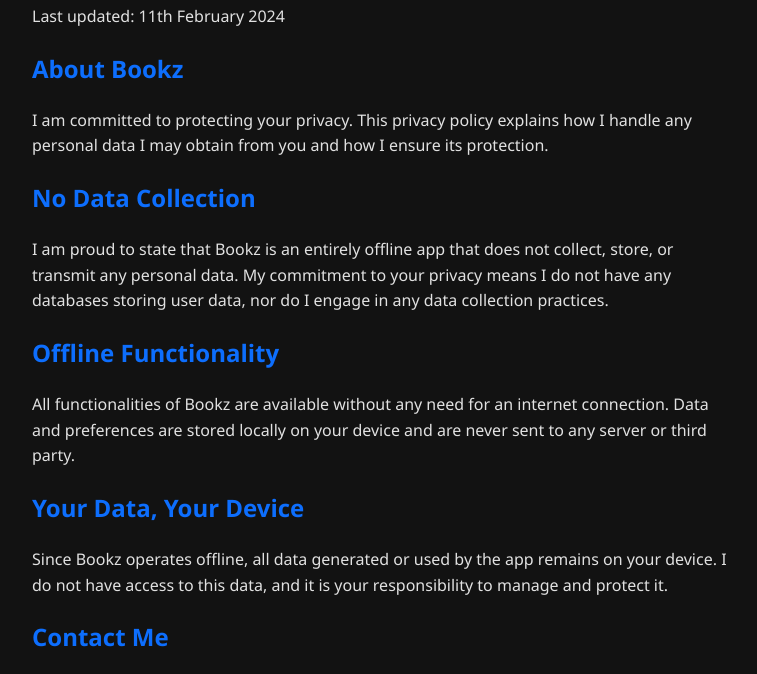
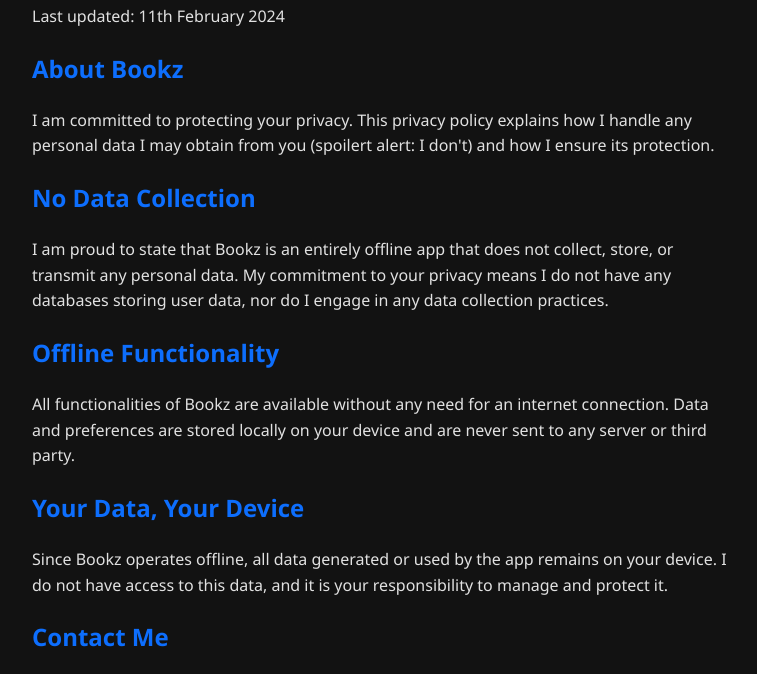
Before and after one commit to JordiCamps/jordicamps.github.io, a plain HTML site: page index.html in a window 1280 px wide. Shown: the part 110-784 px from the top of the page, without its empty margins (258-1015 px from the left). Drawn offline with Linux system fonts and the light colour scheme.

Commit message:
Update index.html

```diff
--- a/index.html
+++ b/index.html
@@ -39,7 +39,7 @@
     <p>Last updated: 11th February 2024</p>
 
     <h2>About Bookz</h2>
-    <p>I am committed to protecting your privacy. This privacy policy explains how I handle any personal data I may obtain from you and how I ensure its protection.</p>
+    <p>I am committed to protecting your privacy. This privacy policy explains how I handle any personal data I may obtain from you (spoilert alert: I don't) and how I ensure its protection.</p>
 
     <h2>No Data Collection</h2>
     <p>I am proud to state that Bookz is an entirely offline app that does not collect, store, or transmit any personal data. My commitment to your privacy means I do not have any databases storing user data, nor do I engage in any data collection practices.</p>
```
